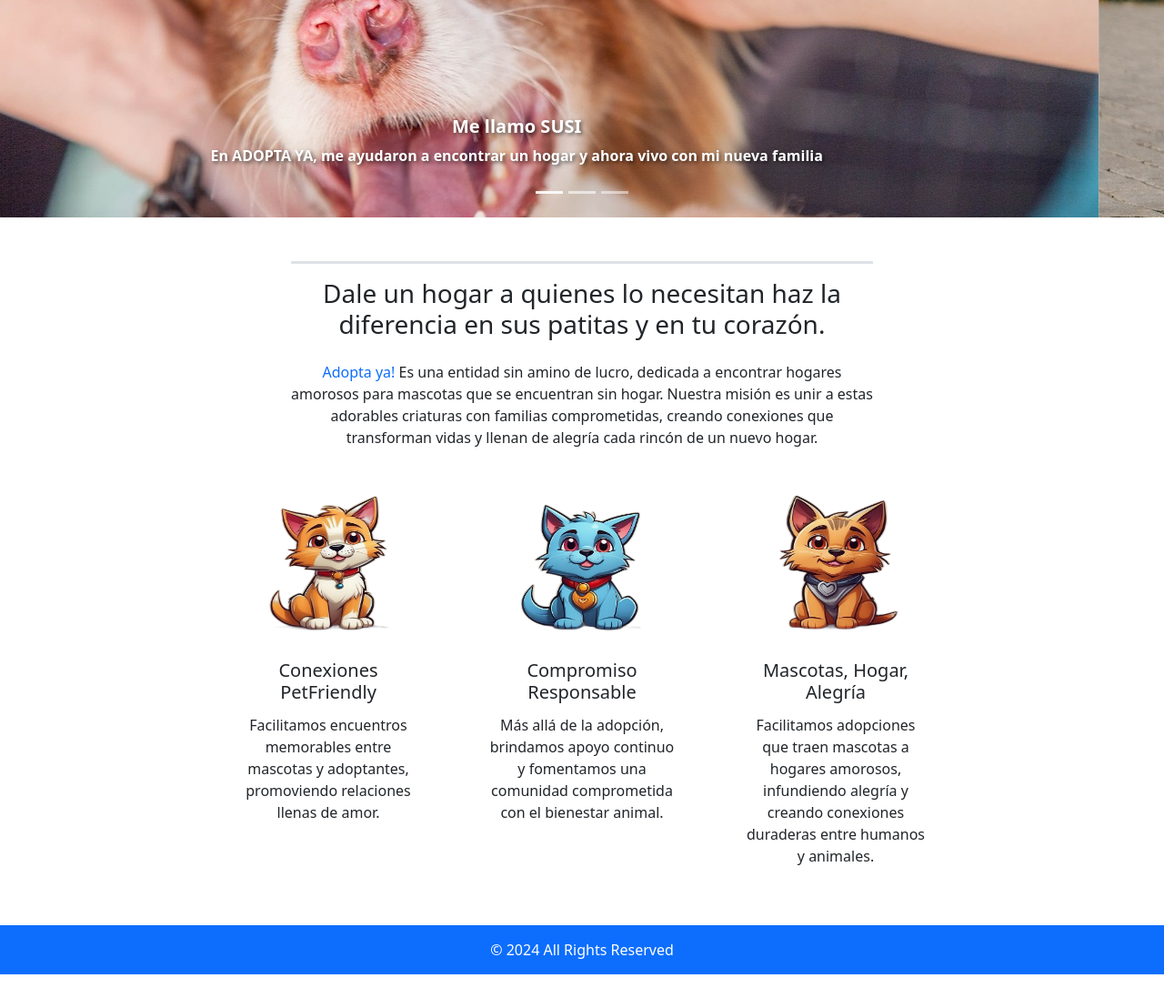
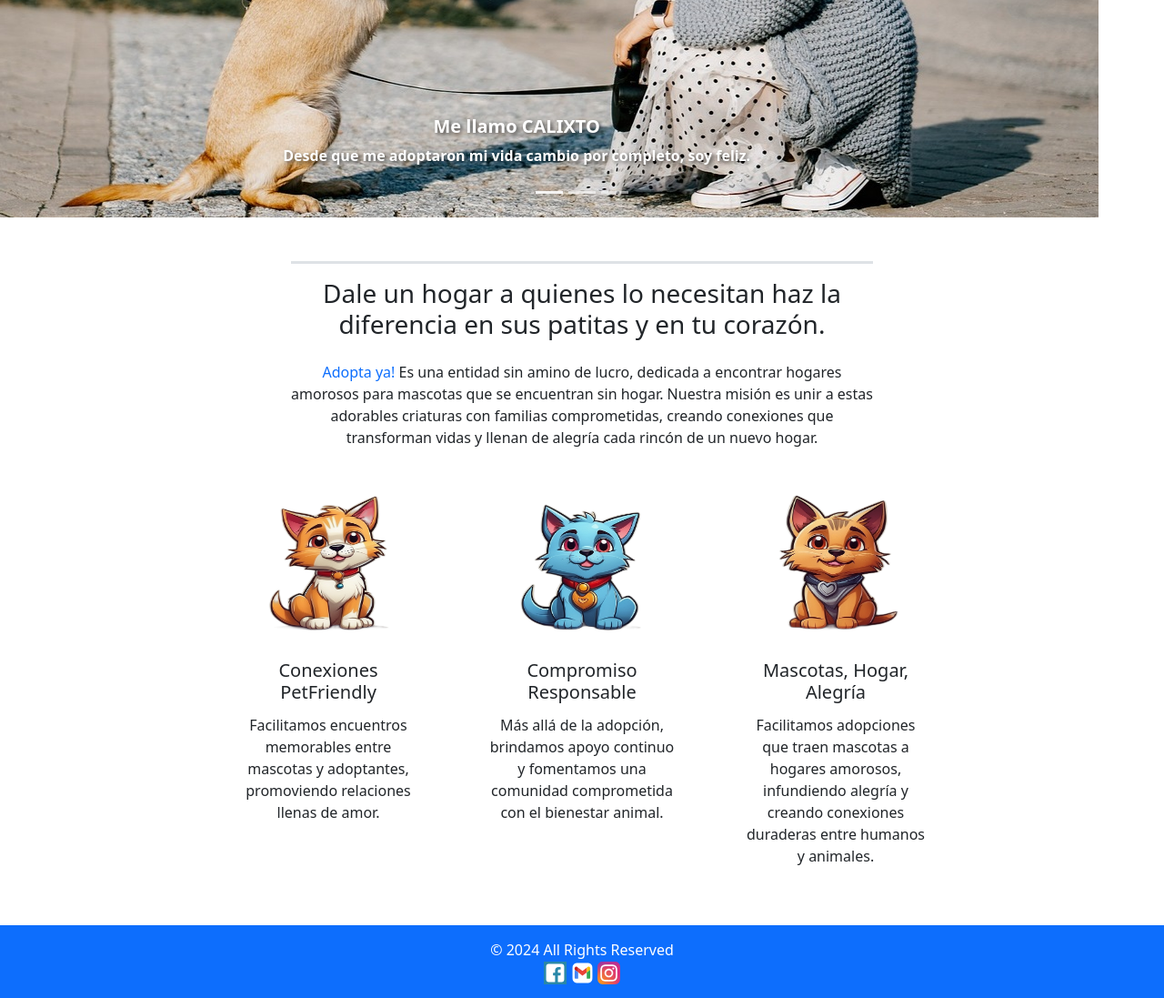
Before and after one commit to RSalasOrozco/BORRADOR-2---BOOSTRAP, a website: page FRONT/index.html in a window 1280 px wide. Shown: the part 500-1597 px from the top of the page at 91% size. Before the commit the page ends 1571 px from the top, so only its background shows below. Drawn offline with nearby package versions, Linux system fonts and the light colour scheme.

Commit message:
actualizacion del footer

```diff
--- a/FRONT/index.html
+++ b/FRONT/index.html
@@ -115,21 +115,6 @@
       <div class="carousel-inner">
         <div class="carousel-item active">
           <img
-            src="IMG/ahora soy feliz.jpg"
-            class="d-block w-100"
-            alt="una perrita feliz"
-          />
-          <div class="carousel-caption d-none d-md-block">
-            <h5>Me llamo SUSI</h5>
-            <p class="parrafo-img">
-              En ADOPTA YA, me ayudaron a encontrar un hogar y ahora vivo con mi
-              nueva familia
-            </p>
-          </div>
-        </div>
-
-        <div class="carousel-item">
-          <img
             src="IMG/Perro chocando la mano.jpg"
             class="d-block w-100"
             alt="un perro jugando con su ama"
@@ -244,9 +229,23 @@
     <!--SERVICIOS -->
     <!--FOOTER-->
     <section class="container-fluid footer_section color bg-primary">
-      <p>
-        &copy; 2024 All Rights Reserved</a>
-      </p>
+      <p>&copy; 2024 All Rights Reserved</p>
+      <section class="container-fluid text-center">
+        <a href="https://es-la.facebook.com/"
+          ><img src="./IMG/facebook-svgrepo-com.svg" alt="logo de facebook"
+        /></a>
+        <a
+          href="https://accounts.google.com/v3/signin/identifier?continue=https%3A%2F%2Fmail.google.com%2Fmail%2Fu%2F0%2F&emr=1&followup=https%3A%2F%2Fmail.google.com%2Fmail%2Fu%2F0%2F&ifkv=AaSxoQyeUhj6UbeyJjii9VRCO2k4h6PgzefCvKhX_7Hq823qnZzMPoY3DpnrG-dXyfcaGWMkVEQF2w&osid=1&passive=1209600&service=mail&flowName=GlifWebSignIn&flowEntry=ServiceLogin&dsh=S-83815849%3A1715025622745413&theme=mn&ddm=0"
+          ><img src="./IMG/gmail-svgrepo-com.svg" alt="logo de gmail"
+        /></a>
+        <a href="https://www.instagram.com/"
+          ><img
+            src="./IMG/instagram-2-1-logo-svgrepo-com.svg"
+            alt="logo de instagram"
+        /></a>
+      </section>
+    </section>
+
     <!--Enlace bosstrap-->
     <script
       src="https://cdn.jsdelivr.net/npm/bootstrap@5.0.2/dist/js/bootstrap.bundle.min.js"
```
Also changed, not shown: FRONT/mascotaEnAdopcion.html (+16 -3 lines), FRONT/quienesSomos.html (+15 -3 lines), FRONT/IMG/facebook-svgrepo-com.svg (added), FRONT/IMG/gmail-svgrepo-com.svg (added), FRONT/IMG/instagram-2-1-logo-svgrepo-com.svg (added).
